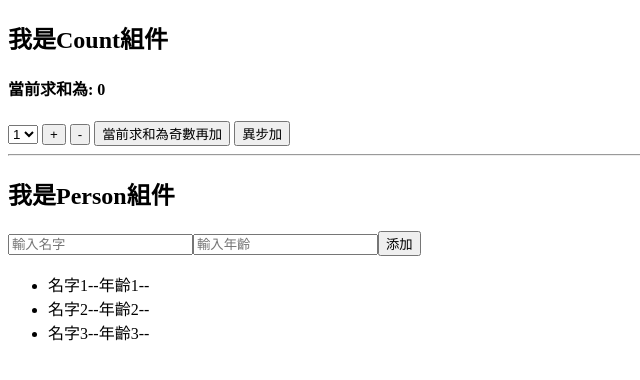
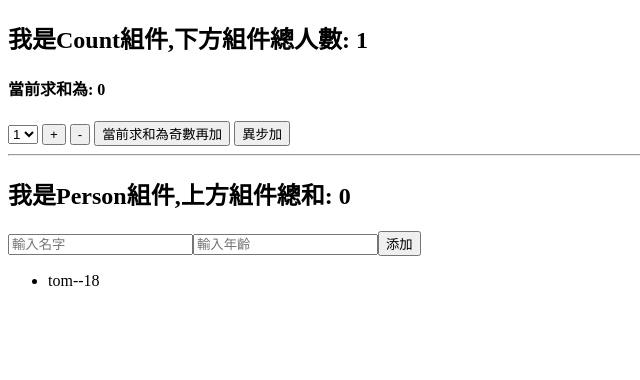
Before and after one commit to DennisLin0125/React, a React (Create React App) app: page / in a window 1280 px wide. Shown: the top 380 px of the page, without its empty margins (0-640 px from the left). Built offline with nearby package versions, Linux system fonts and the light colour scheme.

Commit message:
完成數據共享

```diff
--- a/src/containers/Person/index.jsx
+++ b/src/containers/Person/index.jsx
@@ -1,27 +1,45 @@
 import React, { Component } from 'react'
 import { nanoid } from 'nanoid'
+import { connect } from 'react-redux'
+import { createAddPersonAction } from '../../redux/actions/person'
 
-export default class Person extends Component {
+class Person extends Component {
 
     addPerson = () => {
         const name = this.nameNode.value;
         const age = this.ageNode.value;
         const personObj = { id: nanoid(), name, age }
-        console.log('personObj', personObj)
+        this.props.addPerson(personObj);
+        this.nameNode.value='';
+        this.ageNode.value='';
     }
     render() {
         return (
             <div>
-                <h2>我是Person組件</h2>
+                <h2>我是Person組件,上方組件總和: {this.props.sum}</h2>
                 <input ref={c => this.nameNode = c} type="text" placeholder='輸入名字' />
                 <input ref={c => this.ageNode = c} type="text" placeholder='輸入年齡' />
                 <button onClick={this.addPerson}>添加</button>
                 <ul>
-                    <li>名字1--年齡1--</li>
-                    <li>名字2--年齡2--</li>
-                    <li>名字3--年齡3--</li>
+                    {
+                        this.props.addP.map((person) => {
+                            return (
+                                <li key={person.id}>{person.name}--{person.age}</li>
+                            )
+                        })
+                    }
                 </ul>
             </div>
         )
     }
 }
+
+export default connect(
+    (state) => ({
+        addP: state.addP,
+        sum: state.count
+    }),
+    {
+        addPerson: createAddPersonAction
+    }
+)(Person)
--- a/src/containers/count/index.jsx
+++ b/src/containers/count/index.jsx
@@ -6,7 +6,7 @@ import {
     createIncrementAsyncAction
 } from '../../redux/actions/count'
 
-import {connect} from 'react-redux'
+import { connect } from 'react-redux'
 
 //  定義UI組件
 class Count extends Component {
@@ -41,10 +41,9 @@ class Count extends Component {
 
     }
     render() {
-        console.log('UI:', this.props)
         return (
             <div>
-                <h2>我是Count組件</h2>
+                <h2>我是Count組件,下方組件總人數: {this.props.tatlePerson}</h2>
                 <h4>當前求和為: {this.props.count}</h4>
                 <select ref={c => this.selectNumber = c}>
                     <option value="1">1</option>
@@ -63,7 +62,10 @@ class Count extends Component {
 
 const CountContainer = connect(
     // mapStateToProps
-    (state) => ({ count: state.count }),
+    (state) => ({
+        count: state.count,
+        tatlePerson:state.addP.length
+    }),
 
     // mapDispatchToProps的一般寫法
     // (dispatch) => ({
--- a/src/redux/store.js
+++ b/src/redux/store.js
@@ -1,9 +1,13 @@
 import { configureStore } from '@reduxjs/toolkit';  // npm install @reduxjs/toolkit
 import countReducer from './reducers/count';
 
+import personReducer from './reducers/person';
+
+
 const store = configureStore({
   reducer: {
-    count: countReducer
+    count: countReducer,
+    addP:personReducer
   }
 });
 
```
